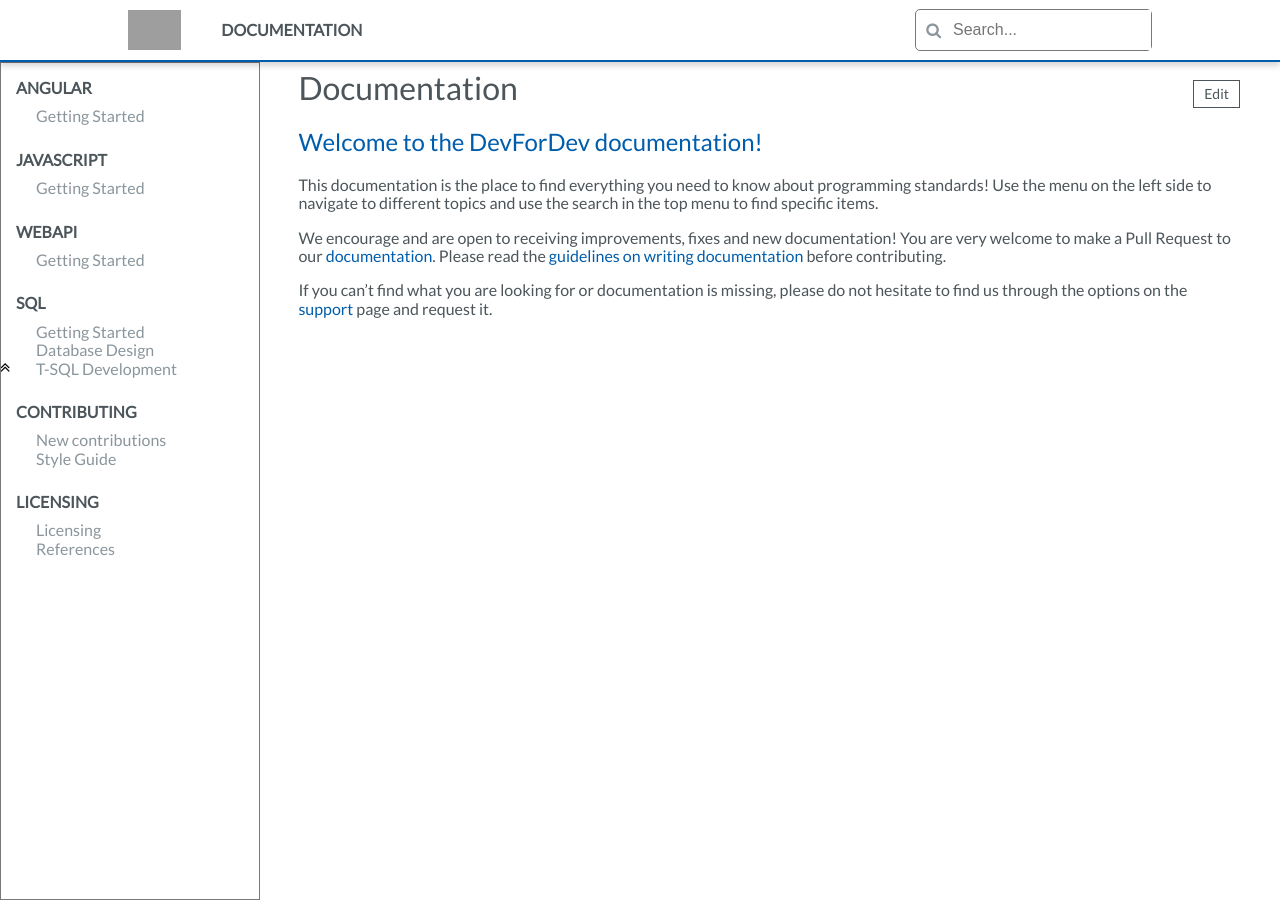
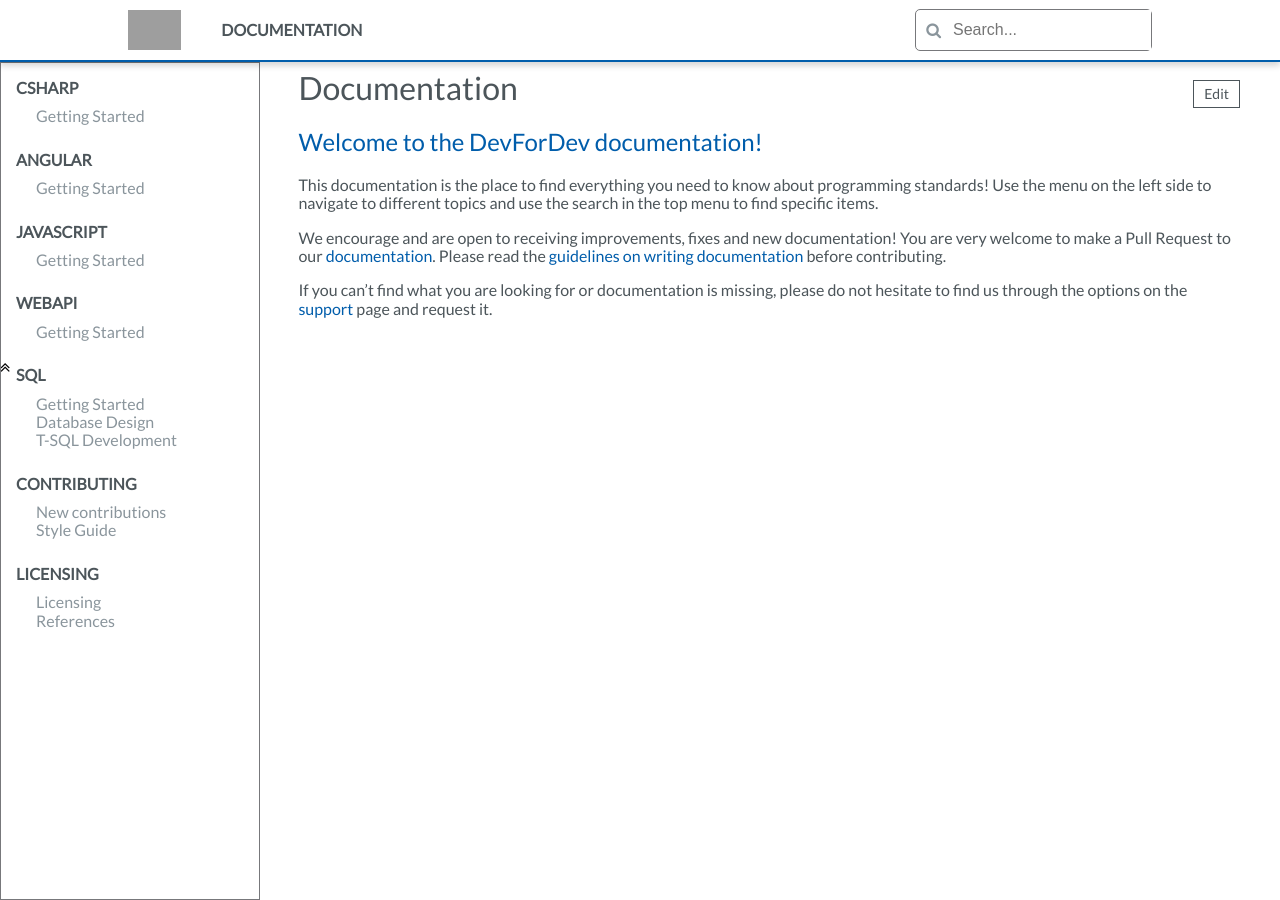
Before and after one commit to gmfjlr/DevForDev, a Jekyll site: the page built from docs/documentation.md, in a window 1280 px wide. Built offline with Jekyll 4.4.1, drawn with Linux system fonts in a browser that asks for light colours; nearby versions of some CDN libraries; comment, search, counter and statistics services are not loaded; grey boxes are pictures that could not be loaded.

Commit message:
Update _config.yml

```diff
--- a/docs/_config.yml
+++ b/docs/_config.yml
@@ -87,6 +87,7 @@ menu:
 # End
 
 category_order:
+  - 'CSharp'
   - 'Angular'
   - 'Javascript'
   - 'WebAPI'
```
